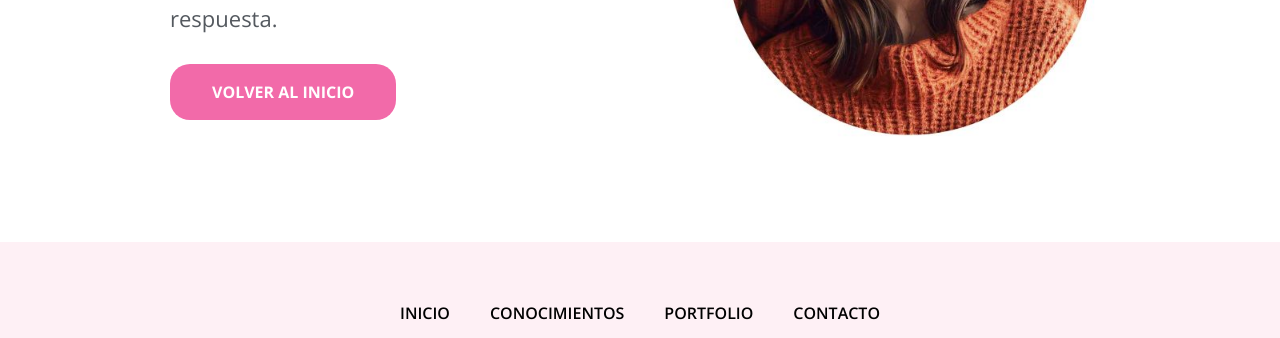
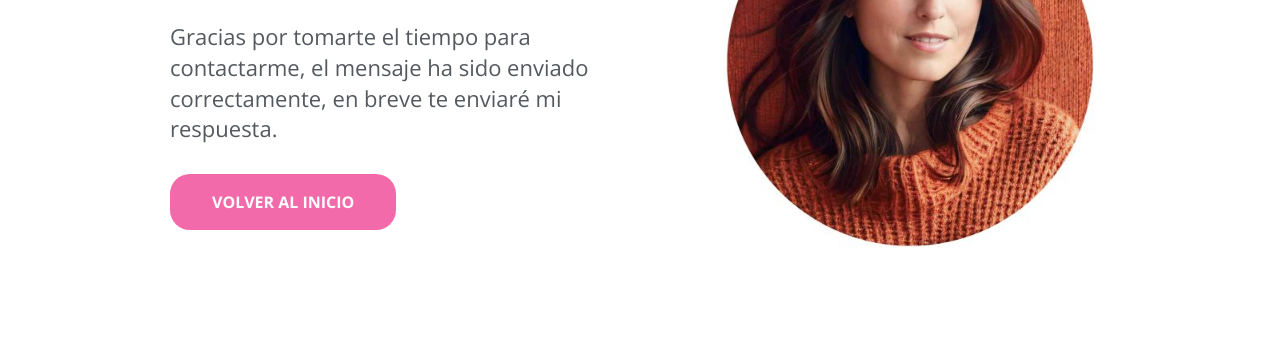
Before and after one commit to joximaran/portfolio, a plain HTML site: page gracias.html in a window 1280 px wide. Shown: the part 337-675 px from the top of the page. Drawn offline with nearby package versions, Linux system fonts and the light colour scheme.

Commit message:
formulario

```diff
--- a/styles/gracias.css
+++ b/styles/gracias.css
@@ -1,4 +1,4 @@
-/* Asegura que el body y html ocupen el 100% del alto de la pantalla */
+/* body */
 html, body {
     height: 100%;
     margin: 0;
@@ -18,7 +18,7 @@ html, body {
 
   /* Sección de gracias */
   #gracias {
-    flex-grow: 1;
+    min-height: 100vh;
     display: flex;
     align-items: center;
     justify-content: center;
@@ -111,4 +111,5 @@ html, body {
   /* Footer */
   footer {
     flex-shrink: 0;
+    margin-top: auto;
   }
```
